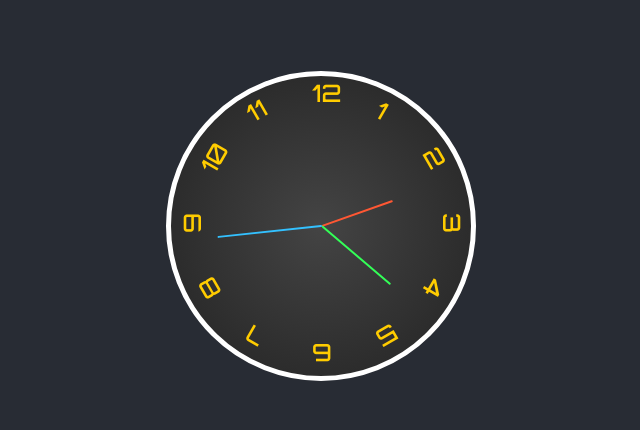
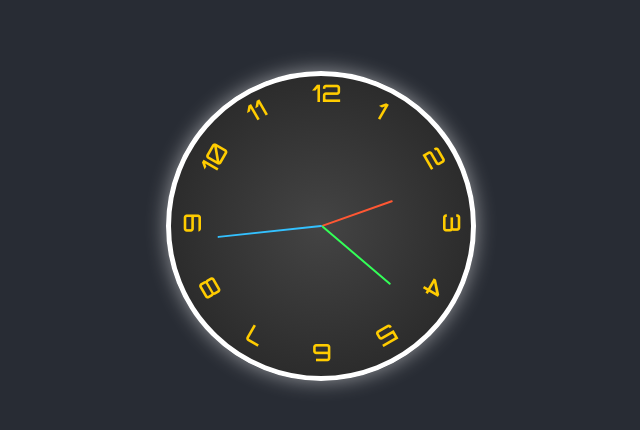
Before and after one commit to EleonoraR/prettyClock, a plain HTML site: page index.html in a window 1280 px wide. Shown: the part 174-604 px from the top of the page, without its empty margins (319-959 px from the left). Drawn offline with Linux system fonts and the light colour scheme.

Commit message:
Update style.css
box-shadow: 0 0 20px rgba(255, 255, 255, 0.5); is added

```diff
--- a/style.css
+++ b/style.css
@@ -16,6 +16,7 @@ body {
     border: 5px solid #fff;
     border-radius: 50%;
     background: radial-gradient(circle, #444, #222);
+    box-shadow: 0 0 20px rgba(255, 255, 255, 0.5);
   }
   .center-numbers{
     transform-origin: center;
```
